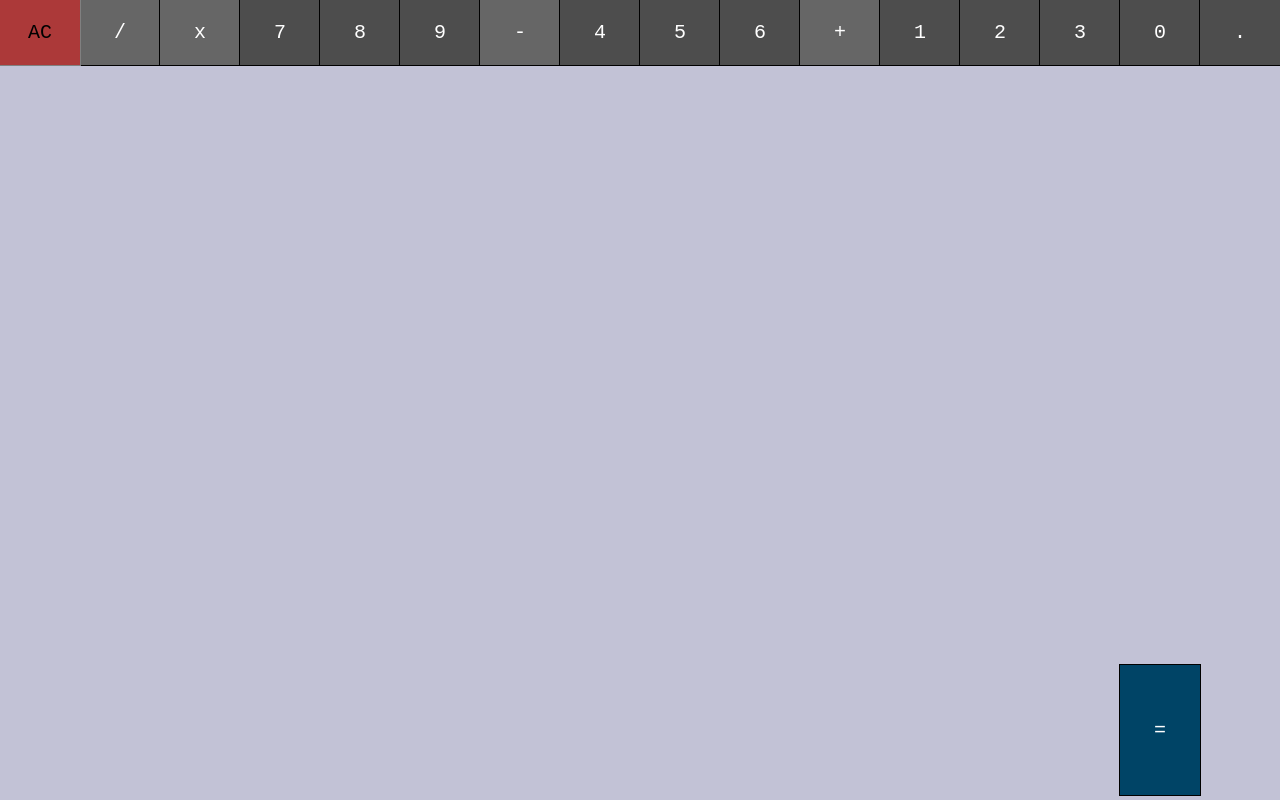
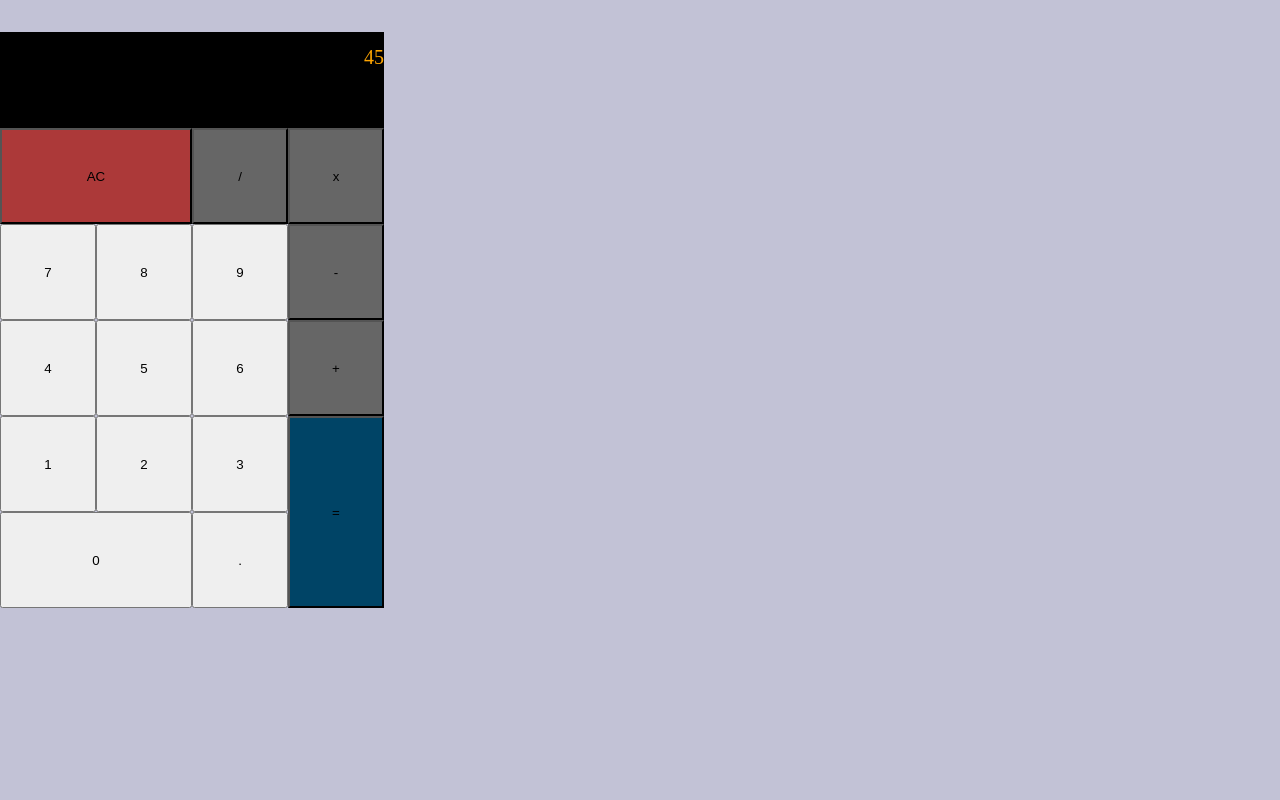
Before and after one commit to Evin-Ngoa/calculator-react, a React (Create React App) app: page / in a window 1280 px wide. Built offline with nearby package versions, Linux system fonts and the light colour scheme.

Commit message:
Rearranging buttons using grid.

```diff
--- a/src/App.css
+++ b/src/App.css
@@ -6,6 +6,45 @@ body {
     margin: 0;
     background-color: #c2c2d6;
 }
+
+.calculator-grid-container {
+    display: grid;
+    /* border : 2px solid #47476b; */
+    /* background: black; */
+    margin-top: 2rem;
+    /* have max 4 items each width 6rem */
+    grid-template-columns: repeat(4, 6rem);
+    /* Min of 7rem Max auto  */
+     /* have max 5 row items each height 6rem */
+    grid-template-rows: minmax(6rem, auto) repeat(5, 6rem);
+
+}
+
+.col-span-two {
+    grid-column: span 2;
+}
+
+.row-span-two {
+    grid-row: span 2;
+}
+
+.results {
+    /* begin from left start to to right end */
+    grid-column: 1 / -1;
+    background-color: black;
+    display: flex;
+    font-family: digital;
+    flex-direction: column;
+    align-items: flex-end;
+    justify-content: space-around;
+
+}
+
+.results .top-view {
+    color: orange;
+    font-size: 20px;
+}
+
 .light-grey {
     background: rgb(102, 102, 102);
 }
@@ -16,12 +55,9 @@ body {
 
 .dark-blue {
     background: rgb(0, 68, 102);
-    position: absolute;
-    height: 130px;
-    bottom: 5px;
 }
 
-button:hover {
+/* button:hover {
     color: black;
     outline: 0.05em solid grey;
     z-index: 3;
@@ -38,4 +74,4 @@ button {
     font-family: Share Tech Mono, monospace;
     font-size: 20px;
     cursor: default;
-}
+} */
--- a/src/App.js
+++ b/src/App.js
@@ -6,9 +6,9 @@ function App() {
         {/* output */}
         <div className="results">
             {/* previous-operand */}
-            <div className="top-view"></div>
+            <div className="top-view">45</div>
             {/* current-operand */}
-            <div className="bottom-view"></div>
+            <div className="bottom-view">45</div>
         </div>
 
         <button className="dark-red col-span-two">AC</button>
```
